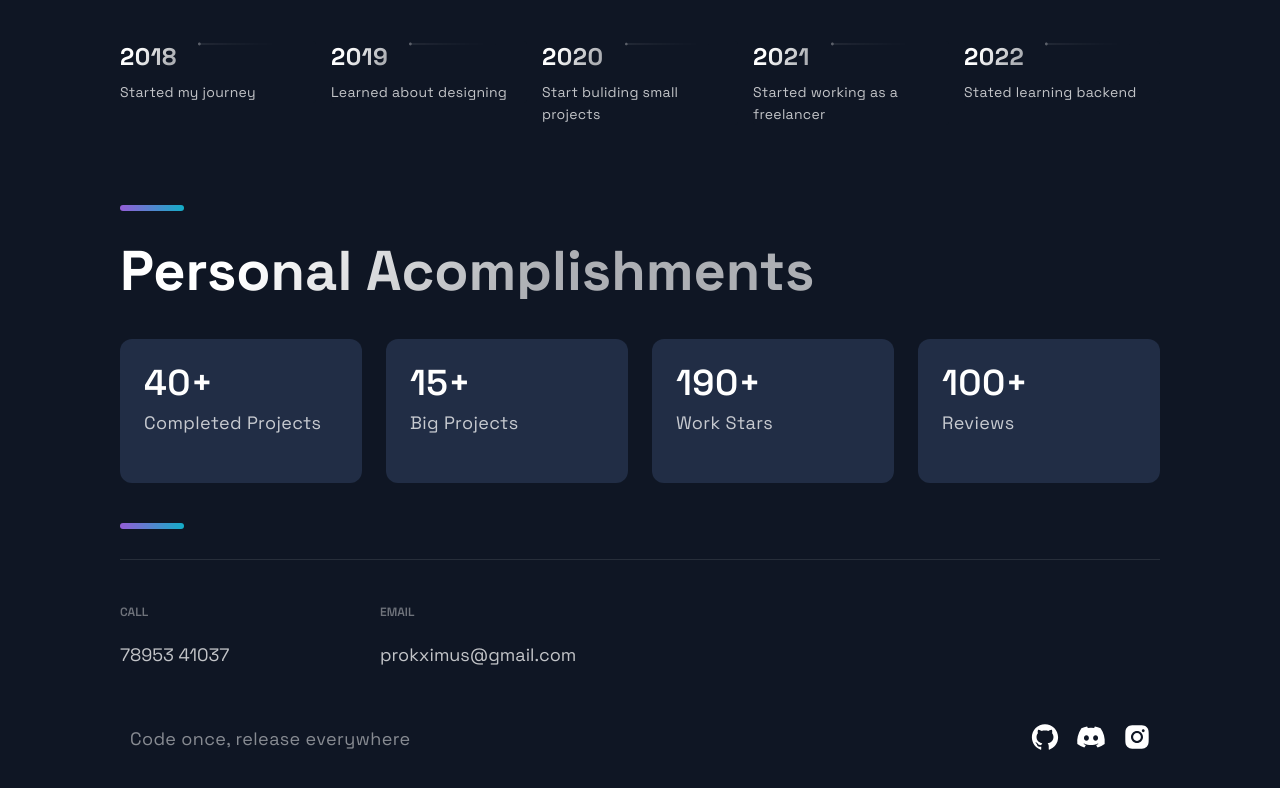
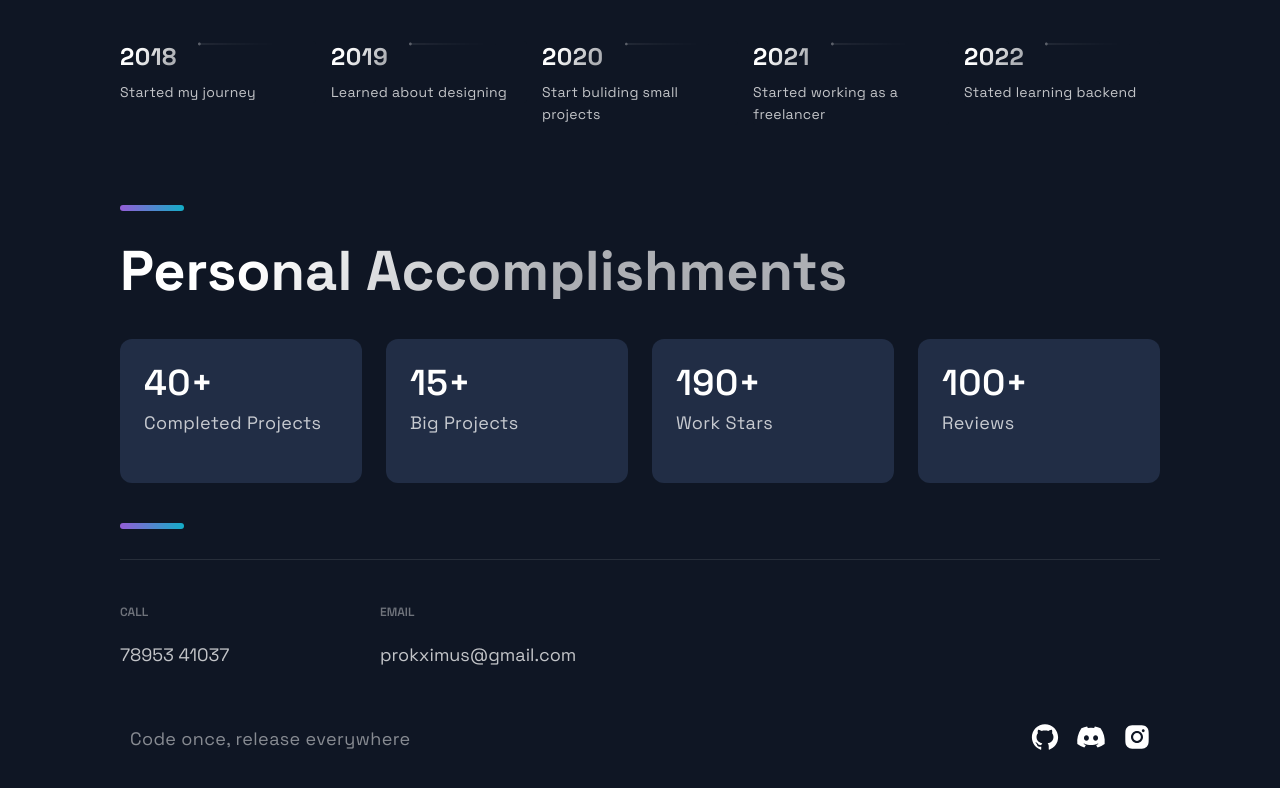
Before and after one commit to themubalion/myportfolio, a Next.js app: page / in a window 1280 px wide. Shown: the part 2347-3135 px from the top of the page. Built offline with nearby package versions, Linux system fonts and the light colour scheme.

Commit message:
Update Acomplishments.js

```diff
--- a/src/components/Acomplishments/Acomplishments.js
+++ b/src/components/Acomplishments/Acomplishments.js
@@ -12,7 +12,7 @@ const data = [
 
 const Acomplishments = () => (
   <Section>
-    <SectionTitle>Personal Acomplishments</SectionTitle>
+    <SectionTitle>Personal Accomplishments</SectionTitle>
     <Boxes>
       {data.map((card,index) => (
         <Box key = {index}>
```
